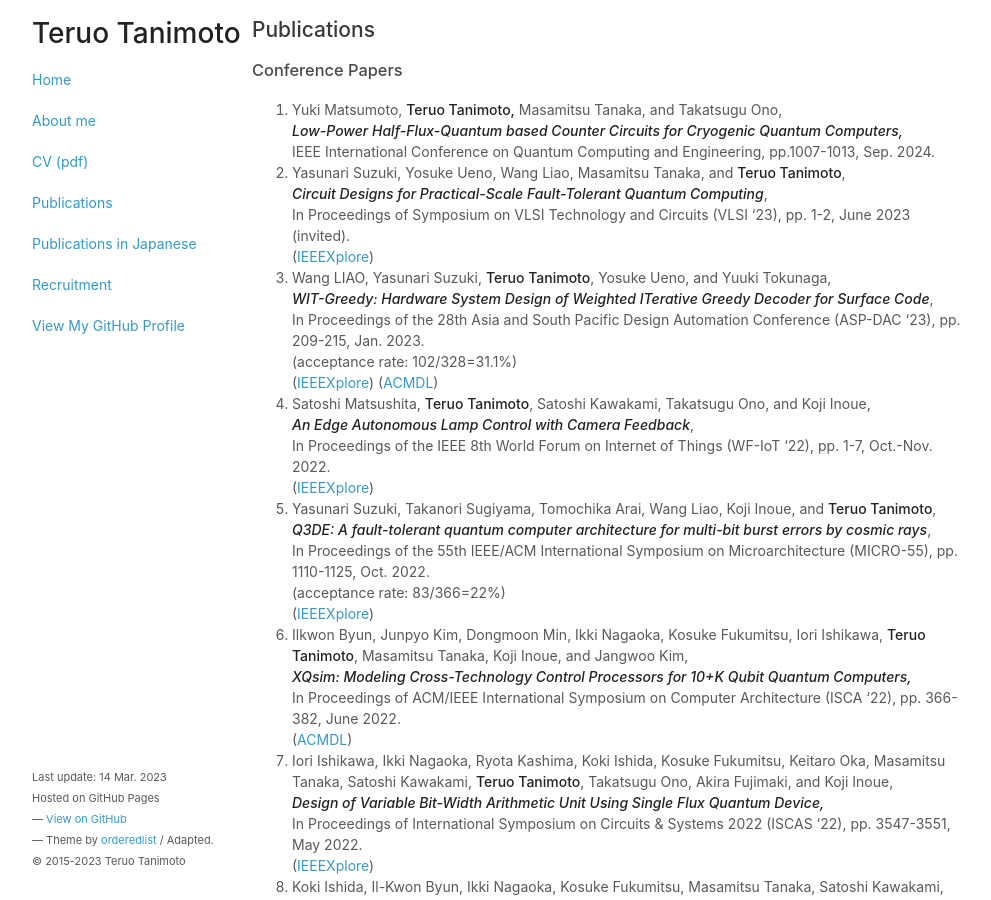
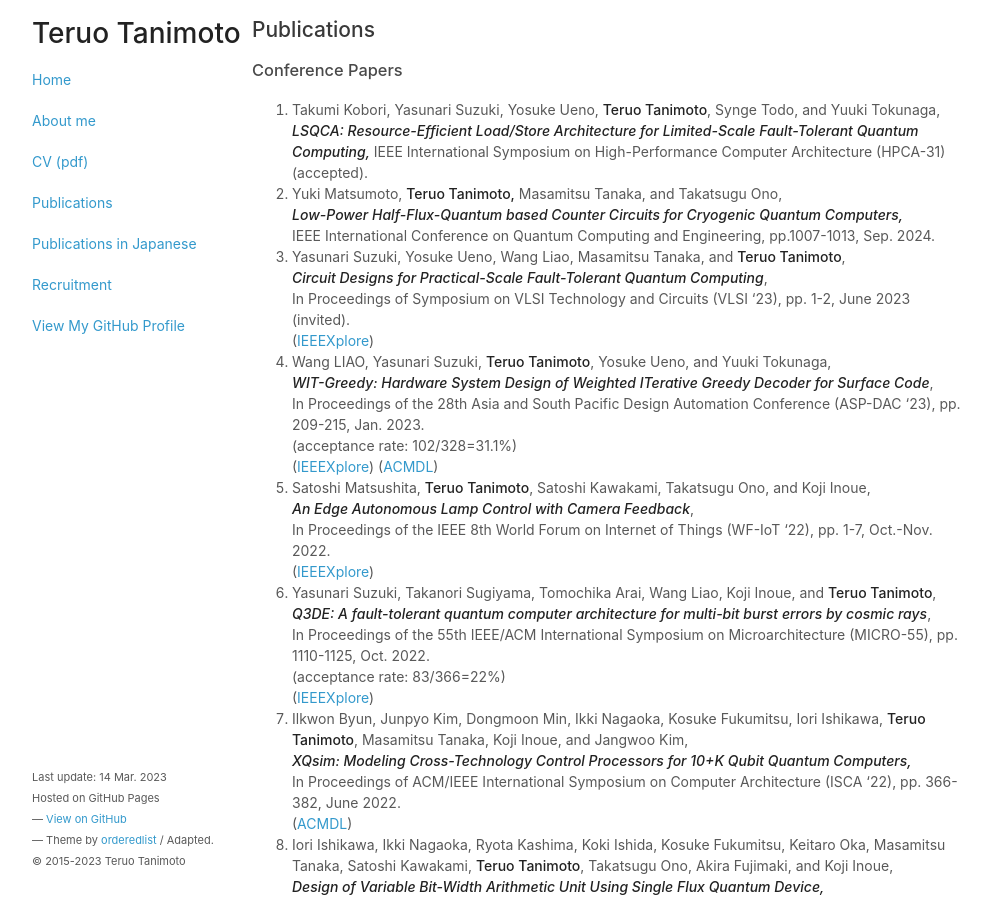
Before and after one commit to teruo41/teruo41.github.io, a Jekyll site: the page built from pubse.md, in a window 1280 px wide and 900 px high. Shown: the whole window, without its empty margins (138-1129 px from the left). Built offline with Jekyll 4.4.1, drawn with Linux system fonts in a browser that asks for light colours; some of the changed text lies outside the part shown.

Commit message:
Update pubse.md

```diff
--- a/pubse.md
+++ b/pubse.md
@@ -6,6 +6,10 @@ title: Publications
 ## Publications
 
 ### Conference Papers
+
+0. Takumi Kobori, Yasunari Suzuki, Yosuke Ueno, __Teruo Tanimoto__, Synge Todo, and Yuuki Tokunaga,
+   ***LSQCA: Resource-Efficient Load/Store Architecture for Limited-Scale Fault-Tolerant Quantum Computing,***
+   IEEE International Symposium on High-Performance Computer Architecture (HPCA-31) (accepted).
 
 0. Yuki Matsumoto, __Teruo Tanimoto,__ Masamitsu Tanaka, and Takatsugu Ono,
    ***Low-Power Half-Flux-Quantum based Counter Circuits for Cryogenic Quantum Computers,***
@@ -101,6 +105,10 @@ title: Publications
 
 
 ### Journal Papers
+
+0. Yosuke Ueno, Satoshi Imamura, Yuna Tomida, __Teruo Tanimoto__, Masamitsu Tanaka, Yutaka Tabuchi, Koji Inoue, and Hiroshi Nakamura,
+   ***C3-VQA: Cryogenic Counter-Based Co-Processor for Variational Quantum Algorithms,***
+   IEEE Transactions on Quantum Engineering (in press).
 
 0. Yosuke Ueno, Yuna Tomida, __Teruo Tanimoto__, Masamitsu Tanaka, Yutaka Tabuchi, Koji Inoue, and Hiroshi Nakamura,
    ***Inter-Temperature Bandwidth Reduction in Cryogenic QAOA Machines,***
```
